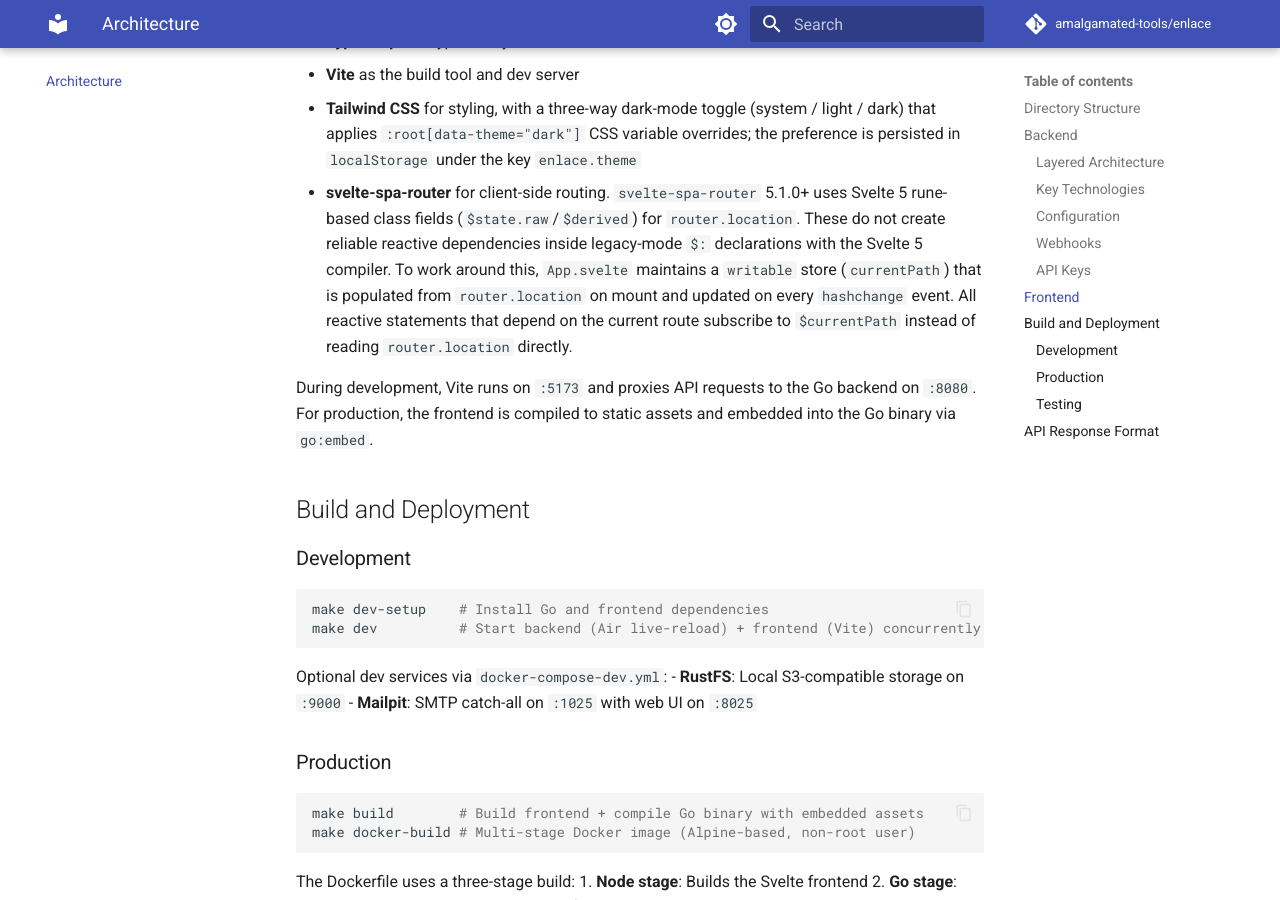
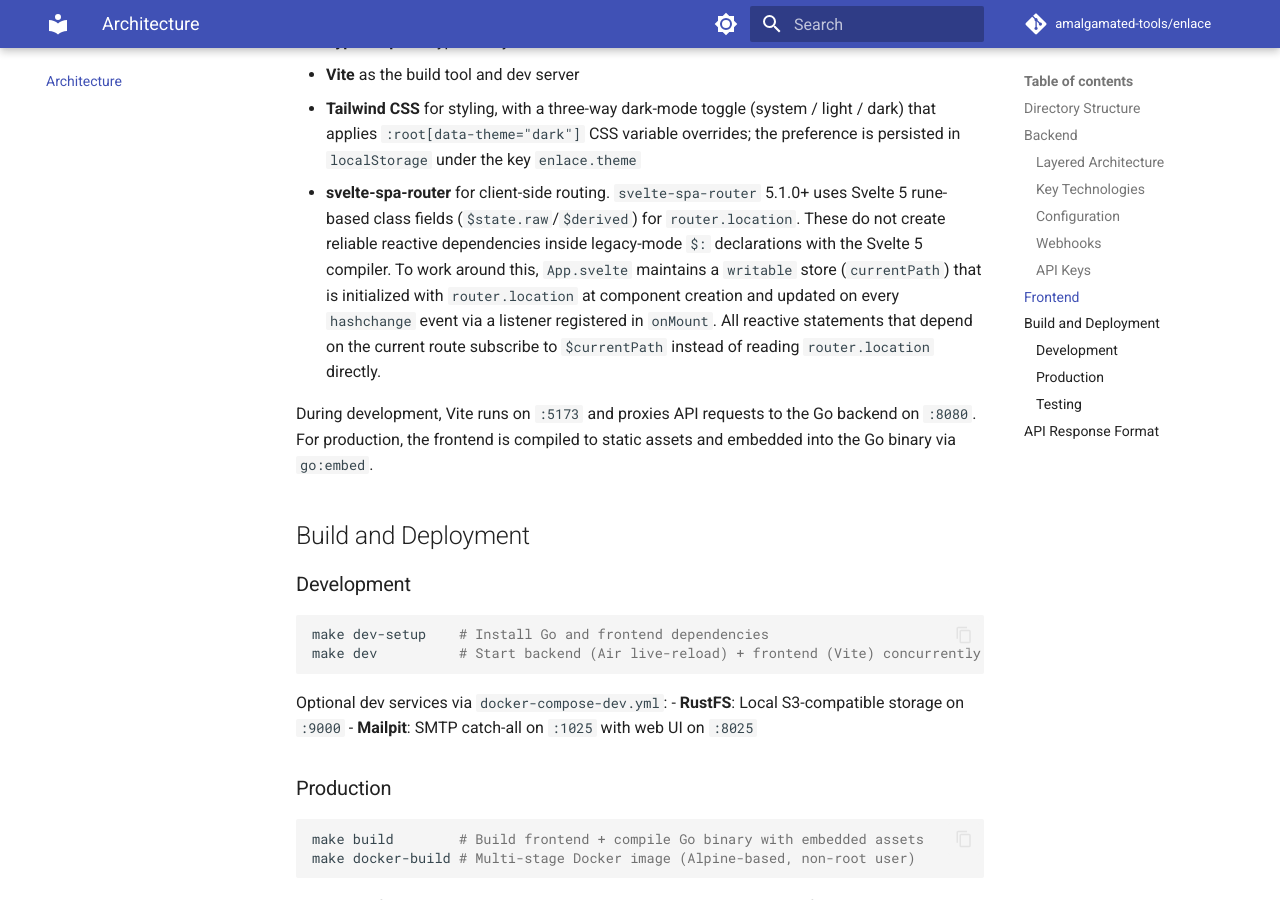
Before and after one commit to amalgamated-tools/enlace, an MkDocs documentation site: the page built from docs/architecture.md, in a window 1280 px wide and 900 px high, scrolled down 3819 px. Built offline with MkDocs 1.6.1 and Material for MkDocs 9.7.7, drawn with Linux system fonts in a browser that asks for light colours; comment, search, counter and statistics services are not loaded.

Commit message:
docs: fix initialization timing description for currentPath store

```diff
--- a/docs/architecture.md
+++ b/docs/architecture.md
@@ -114,7 +114,7 @@ The frontend is a single-page application built with:
 - **TypeScript** for type safety
 - **Vite** as the build tool and dev server
 - **Tailwind CSS** for styling, with a three-way dark-mode toggle (system / light / dark) that applies `:root[data-theme="dark"]` CSS variable overrides; the preference is persisted in `localStorage` under the key `enlace.theme`
-- **svelte-spa-router** for client-side routing. `svelte-spa-router` 5.1.0+ uses Svelte 5 rune-based class fields (`$state.raw`/`$derived`) for `router.location`. These do not create reliable reactive dependencies inside legacy-mode `$:` declarations with the Svelte 5 compiler. To work around this, `App.svelte` maintains a `writable` store (`currentPath`) that is populated from `router.location` on mount and updated on every `hashchange` event. All reactive statements that depend on the current route subscribe to `$currentPath` instead of reading `router.location` directly.
+- **svelte-spa-router** for client-side routing. `svelte-spa-router` 5.1.0+ uses Svelte 5 rune-based class fields (`$state.raw`/`$derived`) for `router.location`. These do not create reliable reactive dependencies inside legacy-mode `$:` declarations with the Svelte 5 compiler. To work around this, `App.svelte` maintains a `writable` store (`currentPath`) that is initialized with `router.location` at component creation and updated on every `hashchange` event via a listener registered in `onMount`. All reactive statements that depend on the current route subscribe to `$currentPath` instead of reading `router.location` directly.
 
 During development, Vite runs on `:5173` and proxies API requests to the Go backend on `:8080`. For production, the frontend is compiled to static assets and embedded into the Go binary via `go:embed`.
 
```
